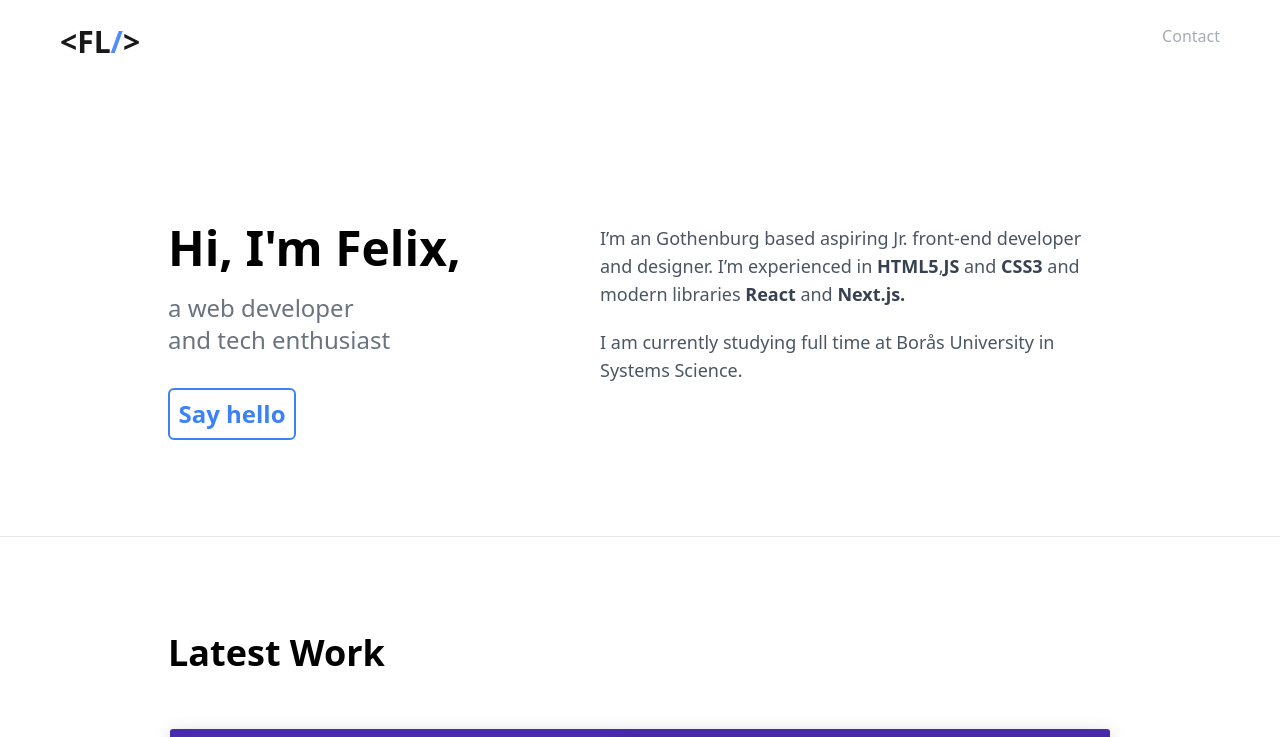
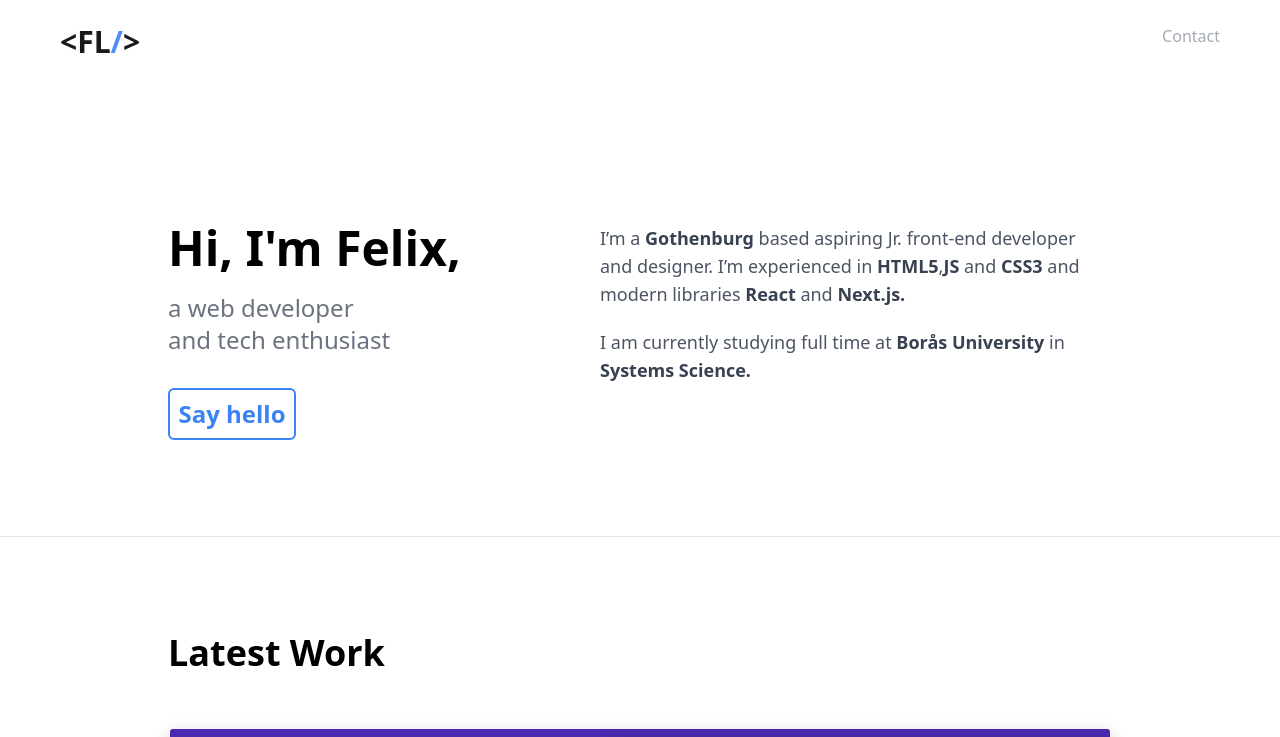
Before and after one commit to qvisten12/felix-webpage, a Next.js app: page / in a window 1280 px wide. Shown: the top 737 px of the page. Built offline with nearby package versions, Linux system fonts and the light colour scheme.

Commit message:
Updated header text

```diff
--- a/components/Header/Header.js
+++ b/components/Header/Header.js
@@ -26,9 +26,9 @@ const Header = () => {
 
       <div className="flex flex-col max-w-lg text-gray-600 ">
         <p className="font-medium text-lg mb-5">
-          I’m an Gothenburg based aspiring Jr. front-end developer and designer.
-          I’m experienced in{" "}
-          <span className="text-gray-700 font-bold">HTML5</span>,
+          I’m a<span className="text-gray-700 font-bold"> Gothenburg</span>{" "}
+          based aspiring Jr. front-end developer and designer. I’m experienced
+          in <span className="text-gray-700 font-bold">HTML5</span>,
           <span className="text-gray-700 font-bold">JS</span> and{" "}
           <span className="text-gray-700 font-bold">CSS3</span> and modern
           libraries <span className="text-gray-700 font-bold">React</span> and{" "}
@@ -36,8 +36,9 @@ const Header = () => {
         </p>
 
         <p className="font-medium text-lg mb-5">
-          I am currently studying full time at Borås University in Systems
-          Science.
+          I am currently studying full time at{" "}
+          <span className="text-gray-700 font-bold">Borås University</span> in
+          <span className="text-gray-700 font-bold"> Systems Science.</span>
         </p>
       </div>
     </div>
```
